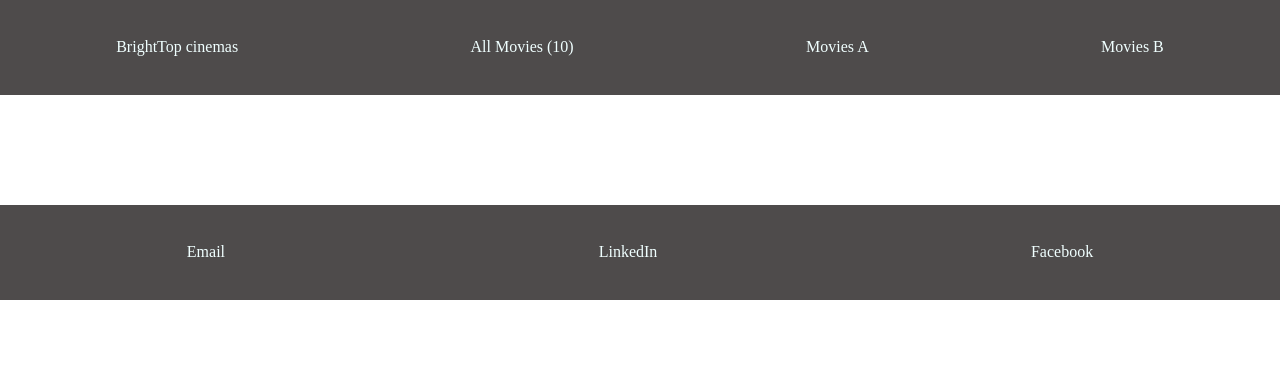
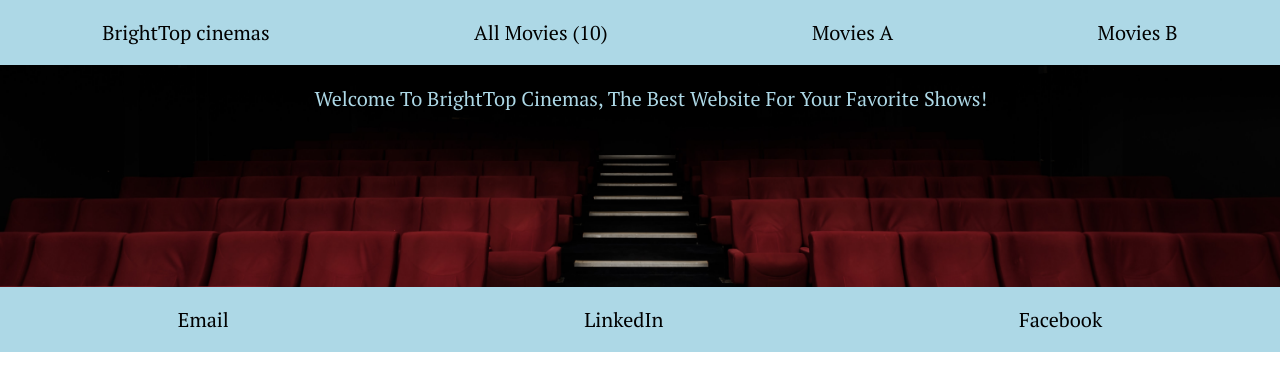
Before and after one commit to mckent05/Javascript_Capstone, a website built with webpack: page src/index.html in a window 1280 px wide. Built offline with nearby package versions, Linux system fonts and the light colour scheme; no server answers.

Commit message:
added little styling

```diff
--- a/package.json
+++ b/package.json
@@ -7,7 +7,8 @@
     "watch": "webpack --watch",
     "start": "webpack serve --open",
     "build": "webpack",
-    "test": "jest --env=jsdom"
+    "test": "jest --env=jsdom",
+    "deploy": "gh-pages -d dist"
   },
   "repository": {
     "type": "git",
@@ -40,6 +41,7 @@
     "webpack-dev-server": "^4.5.0"
   },
   "dependencies": {
-    "eslint-config-airbnb": "^19.0.0"
+    "eslint-config-airbnb": "^19.0.0",
+    "gh-pages": "^3.2.3"
   }
 }
--- a/src/index.html
+++ b/src/index.html
@@ -4,13 +4,16 @@
 <head>
   <meta charset="utf-8" />
   <meta name="viewport" content="width=device-width, initial-scale=1.0">
+  <link rel="preconnect" href="https://fonts.googleapis.com">
+  <link rel="preconnect" href="https://fonts.gstatic.com" crossorigin>
+  <link href="https://fonts.googleapis.com/css2?family=PT+Serif&display=swap" rel="stylesheet">
   <script src="https://kit.fontawesome.com/31074aacc5.js" crossorigin="anonymous"></script>
   <title>BrightTop cinemas</title>
 </head>
 
 <body>
-  <nav>
-    <ul class="d-flex j-space-around partial0">
+  <nav class='partial0'>
+    <ul class="d-flex j-space-around">
       <li><a href="#">BrightTop cinemas</a></li>
       <li><a href="#">All Movies <span class="movie-counter"></span></a></li>
       <li><a href="#">Movies A</a></li>
@@ -18,7 +21,6 @@
     </ul>
   </nav>
   <main id="root">
-
     <!-- The Modal -->
     <section id="myModal" class="modal">
 
@@ -30,7 +32,8 @@
 
     </section>
 
-    <section class="content d-flex">
+    <section class="content d-flex flex-dir p-relative">
+      <div class="welcome p-relative"> <p class="welcome-text">welcome to BrightTop cinemas, the best website for your favorite shows!</p></div>
       <ul class="movie-cont p-relative d-flex a-center">
       </ul>
     </section>
--- a/src/modules/movies.js
+++ b/src/modules/movies.js
@@ -20,7 +20,7 @@ const displayMovies = (movieName, image, likes) => {
         </article>
     </section>
     <div class='btn-cont p-relative d-flex a-center j-center flex-dir'>
-        <button class='comment-btn p-relative' data-id='comment'>comment</button>
+        <button class='comment-btn p-relative d-flex a-center' data-id='comment'>comment <span class= 'fas fa-comment-alt'></span></button>
     </div>
    </li>`;
 
--- a/src/style.css
+++ b/src/style.css
@@ -1,6 +1,7 @@
 * {
   margin: 0;
   padding: 0;
+  font-family: 'PT Serif', serif;
 }
 
 .d-flex {
@@ -32,8 +33,18 @@
 }
 
 .partial0 {
-  background-color: rgb(78, 75, 75);
-  padding: 3% 0;
+  background-color: lightblue;
+  padding: 1.5% 0;
+}
+
+nav {
+  position: fixed;
+  width: 100%;
+  z-index: 5;
+}
+
+#root {
+  background:  url(./img/backg.jpg) center/cover no-repeat;
 }
 
 li {
@@ -42,12 +53,41 @@ li {
 
 a {
   text-decoration: none;
-  color: azure;
+  color: black;
+  font-size: 20px;
 }
 
 .content {
   width: 90%;
-  margin: 30px auto;
+  margin: 0 auto;
+}
+
+.content > div {
+  background-color: transparent;
+  margin-top: 70px;
+  padding: 15px;
+}
+
+.welcome-text {
+  color: lightblue;
+  font-size: 20px;
+  text-transform: capitalize;
+  animation: move 10s ease-in infinite;
+  width: max-content;
+}
+
+@keyframes move {
+  0% {
+    transform: translateX(70%);
+  }
+
+  50% {
+    transform: translateX(35%);
+  }
+
+  100% {
+    transform: translateX(0);
+  }
 }
 
 .movie-cont {
@@ -56,13 +96,13 @@ a {
   justify-content: space-evenly;
   flex-wrap: wrap;
   row-gap: 50px;
-  margin-bottom: 50px;
+  margin: 80px 0;
 }
 
 .movie-cont li {
   width: 25%;
   padding: 10px;
-  box-shadow: 0 4px 6px rgb(46, 45, 45);
+  box-shadow: 0 2px 8px ghostwhite;
 }
 
 .desc {
@@ -72,12 +112,20 @@ a {
 }
 
 .desc h2 {
-  color: grey;
+  color: #fff;
 }
 
 .likes {
   row-gap: 10px;
   height: 1%;
+}
+
+.fa-heart {
+  color: beige;
+}
+
+.likes p {
+  color: #fff;
 }
 
 .btn-cont {
@@ -94,7 +142,15 @@ a {
   padding: 12px;
   font-size: 20px;
   box-shadow: 0 4px 6px grey;
-  background-color: #fff;
+  background-color: lightblue;
+  justify-content: space-between;
+  border-radius: 10px;
+}
+
+.fa-comment-alt {
+  color: black;
+  width: 30%;
+  margin-top: 7%;
 }
 
 /* Popup window */
```
Also changed, not shown: dist/817410494eb3e043fcb7.jpg (added), dist/main.js, src/img/backg.jpg (added), 1 other file.
